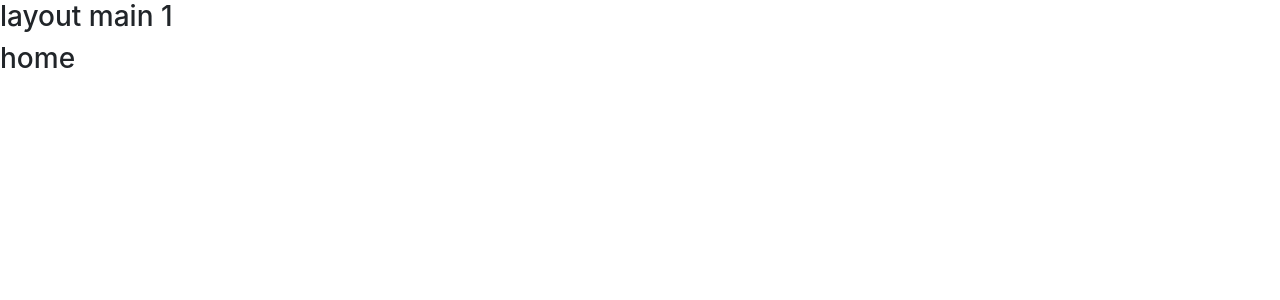
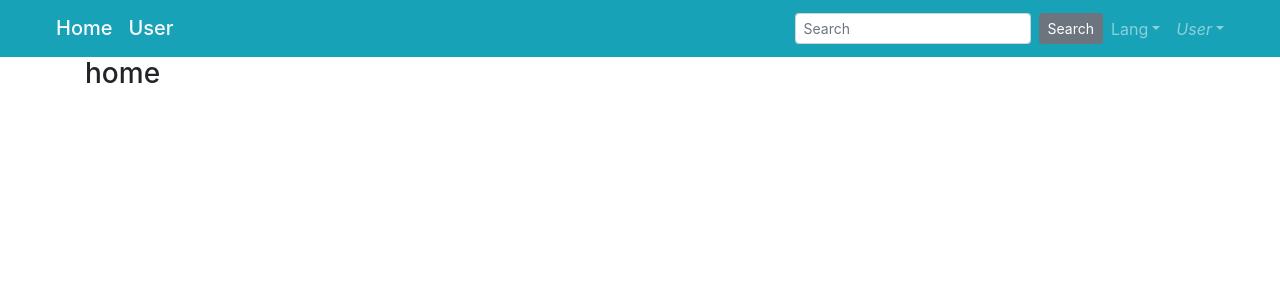
Before and after one commit to quandm-3180/Nuxtjs, a Nuxt app: page / in a window 1280 px wide. Shown: the top 300 px of the page. Built offline with nearby package versions, Linux system fonts and the light colour scheme.

Commit message:
create-layout

```diff
--- a/layouts/default.vue
+++ b/layouts/default.vue
@@ -1,6 +1,43 @@
 <template>
   <div>
-    <h3>layout main 1</h3>
-    <Nuxt />
+    <b-navbar toggleable="lg" type="dark" variant="info" class="px-5">
+
+      <b-navbar-toggle target="nav-collapse"></b-navbar-toggle>
+
+      <b-collapse id="nav-collapse" is-nav>
+        <b-navbar-nav>
+          <b-nav-item>
+            <nuxt-link class="text-light h5" to="/">Home</nuxt-link>
+          </b-nav-item>
+          <b-nav-item>
+            <nuxt-link class="text-light h5" to="user">User</nuxt-link>
+          </b-nav-item>
+        </b-navbar-nav>
+
+        <!-- Right aligned nav items -->
+        <b-navbar-nav class="ml-auto">
+          <b-nav-form>
+            <b-form-input size="sm" class="mr-sm-2" placeholder="Search"></b-form-input>
+            <b-button size="sm" class="my-2 my-sm-0" type="submit">Search</b-button>
+          </b-nav-form>
+
+          <b-nav-item-dropdown text="Lang" right>
+            <b-dropdown-item href="#">EN</b-dropdown-item>
+            <b-dropdown-item href="#">ES</b-dropdown-item>
+          </b-nav-item-dropdown>
+
+          <b-nav-item-dropdown right>
+            <!-- Using 'button-content' slot -->
+            <template #button-content>
+              <em>User</em>
+            </template>
+            <b-dropdown-item href="#">Sign Out</b-dropdown-item>
+          </b-nav-item-dropdown>
+        </b-navbar-nav>
+      </b-collapse>
+    </b-navbar>
+    <div class="container">
+      <nuxt />
+    </div>
   </div>
 </template>
```
